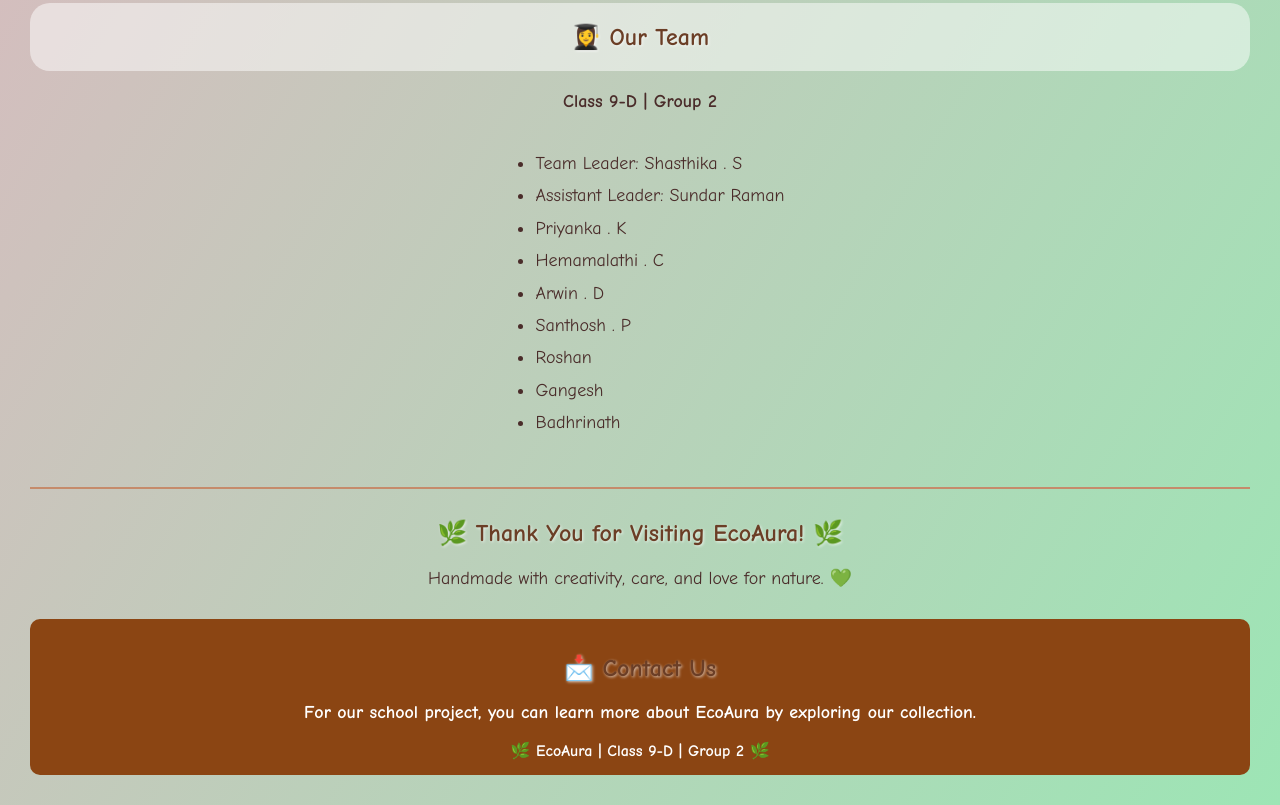
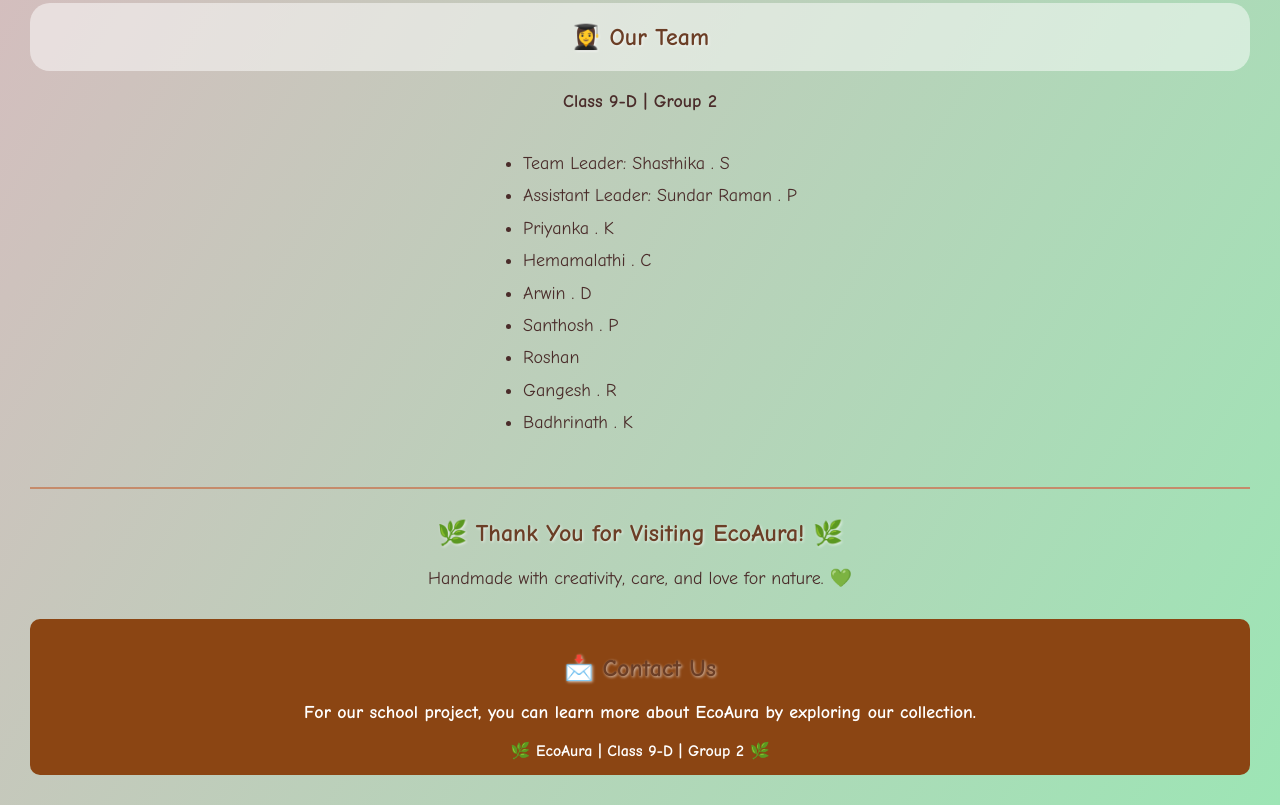
Before and after one commit to shenbagavallik0208-sun/ECO-AURA, a plain HTML site: page index.html in a window 1280 px wide. Shown: the part 2410-3215 px from the top of the page. Drawn offline with Linux system fonts and the light colour scheme.

Commit message:
Add files via upload

```diff
--- a/index.html
+++ b/index.html
@@ -78,14 +78,14 @@
 
 <ul>
     <li>Team Leader: Shasthika . S</li>
-    <li>Assistant Leader: Sundar Raman</li>
+    <li>Assistant Leader: Sundar Raman . P</li>
     <li>Priyanka . K</li>
     <li>Hemamalathi . C</li>
     <li>Arwin . D</li>
     <li>Santhosh . P</li>
     <li>Roshan</li>
-    <li>Gangesh</li>
-    <li>Badhrinath</li>
+    <li>Gangesh . R</li>
+    <li>Badhrinath . K</li>
 </ul>
     <hr>
 
```
